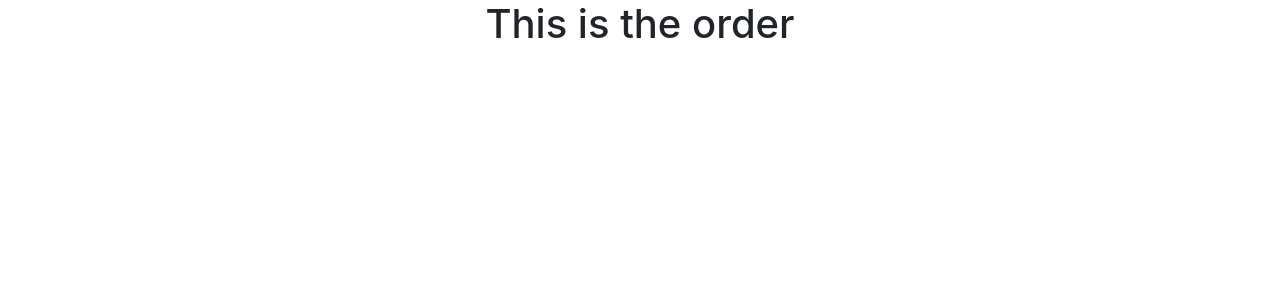
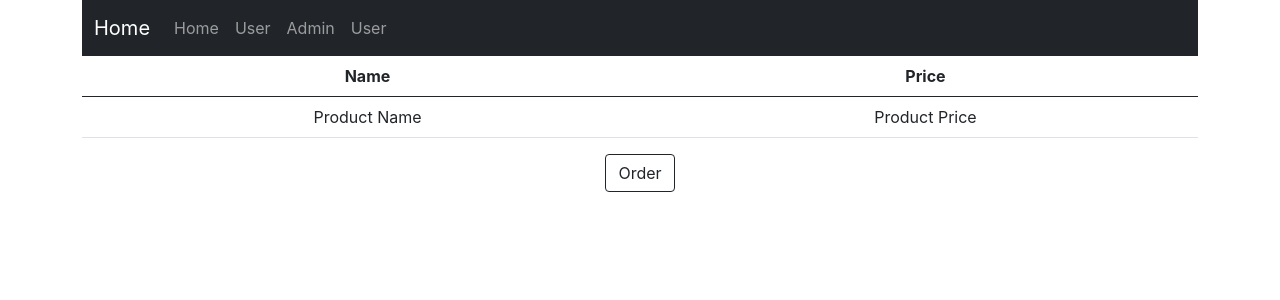
Before and after one commit to jihan212/stationary-user, a React (Create React App) app: page /order in a window 1280 px wide. Shown: the top 300 px of the page. Built offline with nearby package versions, Linux system fonts and the light colour scheme.

Commit message:
first commit

```diff
--- /dev/null
+++ b/src/Components/Order/Order.css
@@ -0,0 +1,3 @@
+.table-style{
+    padding:10px auto;
+}
--- a/src/Components/Order/Order.js
+++ b/src/Components/Order/Order.js
@@ -1,9 +1,28 @@
 import React from 'react';
+import Navigation from '../Common/Navigation/Navigation';
+import './Order.css';
 
 const Order = () => {
     return (
-        <div>
-            <h1>This is the order</h1>
+        <div className="container">
+            <Navigation></Navigation>
+            <div className="table-style">
+            <table class="table">
+                <thead>
+                    <tr>
+                        <th scope="col">Name</th>
+                        <th scope="col">Price</th>
+                    </tr>
+                </thead>
+                <tbody>
+                    <tr>
+                        <td>Product Name</td>
+                        <td>Product Price</td>
+                    </tr>
+            </tbody>
+            </table>
+            <button class="btn btn-outline-dark">Order</button>
+            </div>
         </div>
     );
 };
--- /dev/null
+++ b/src/Components/Products/Products.css
@@ -0,0 +1,8 @@
+.button{
+    text-decoration: none;
+    font-weight:bold;
+    color: black;
+}
+.button:hover{
+    color: white;
+}
--- a/src/Components/Products/Products.js
+++ b/src/Components/Products/Products.js
@@ -1,5 +1,6 @@
 import React from 'react';
 import { Link } from 'react-router-dom';
+import './Products.css'
 
 const Products = ({product}) => {
     return (
@@ -9,7 +10,7 @@ const Products = ({product}) => {
                     <div class="card-body">
                         <h5 class="card-title">{product.name}</h5>
                         <button class="btn btn-outline-dark" >
-                            <Link to="/order">Buy Now</Link>
+                            <Link className="button" to="/order">Buy Now</Link>
                         </button>
                     </div>
             </div>
```
